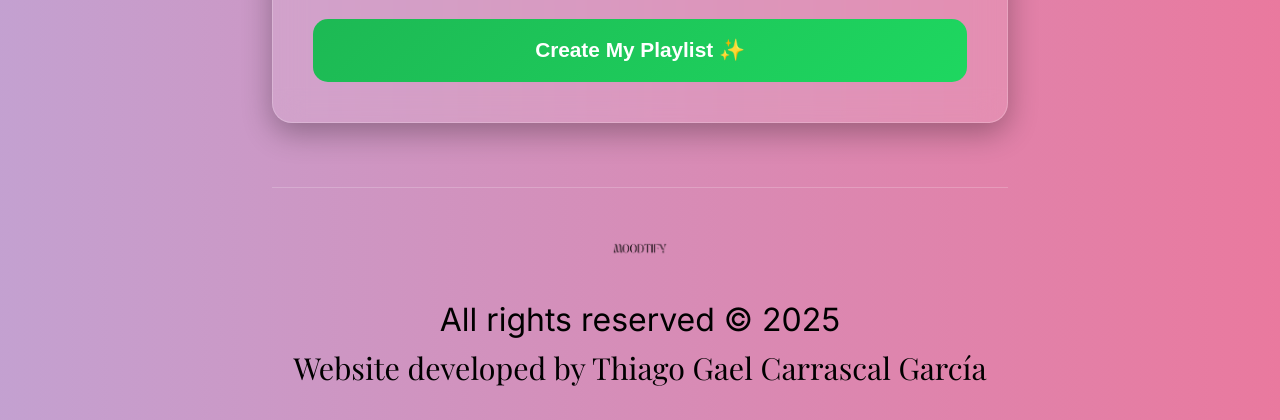
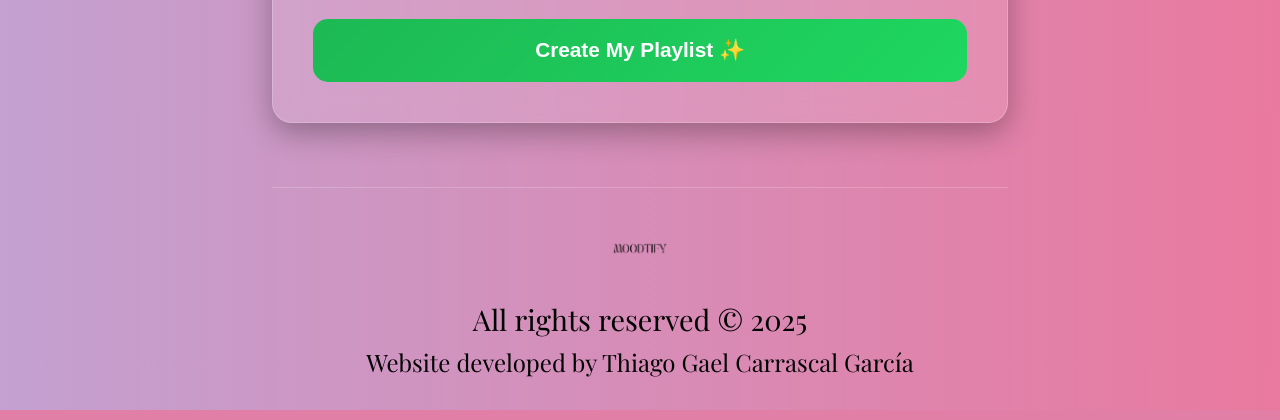
Before and after one commit to tgcg00/Moodtify, a Flask app: page / in a window 1280 px wide. Shown: the part 1413-1833 px from the top of the page. Run offline with Flask 3, Linux system fonts and the light colour scheme.

Commit message:
Update style.css

```diff
--- a/static/css/style.css
+++ b/static/css/style.css
@@ -265,14 +265,15 @@ body::before {
 }
 
 .copyright {
-    font-size: 2rem;
+    font-family: 'Playfair Display', serif;
+    font-size: 1.8rem;
     color: var(--muted-text);
     margin-bottom: 0.5rem;
 }
 
 .developer {
     font-family: 'Playfair Display', serif;
-    font-size: 1.9rem;
+    font-size: 1.5rem;
     color: var(--muted-text);
 }
 
```
